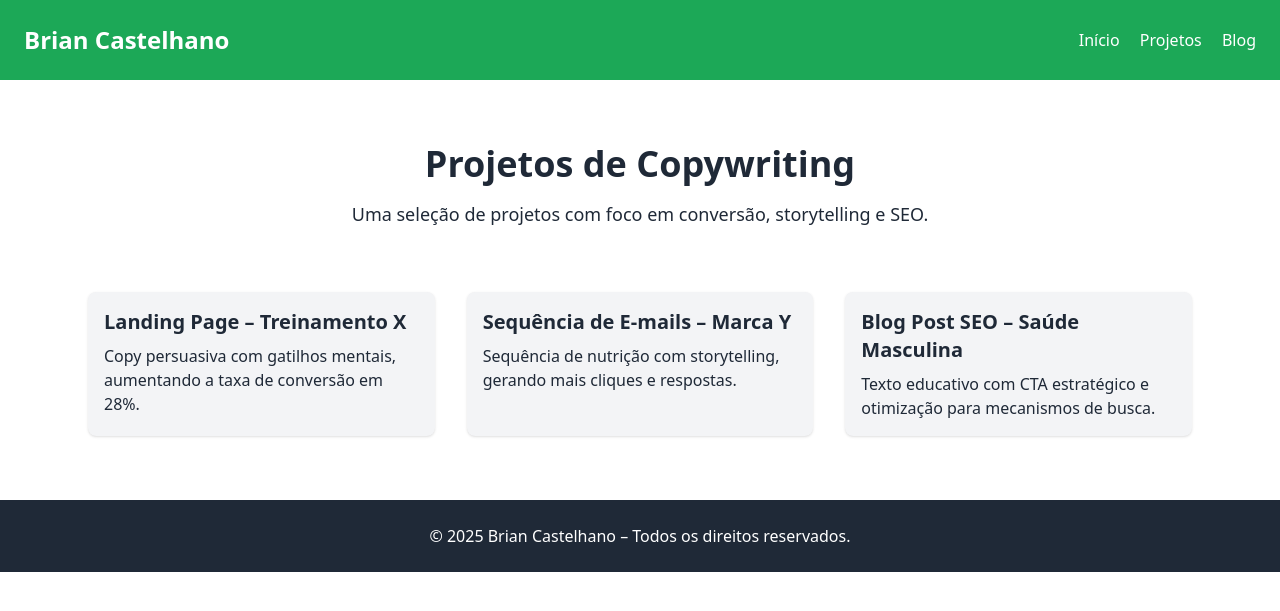
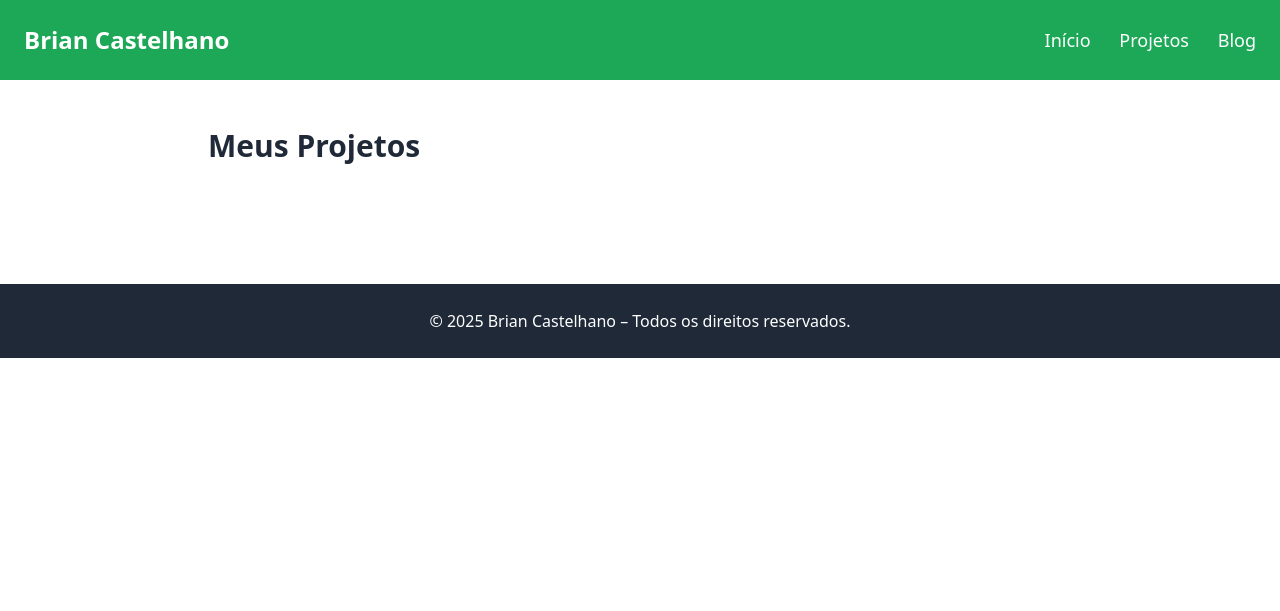
Before and after one commit to briantheengineer/briancopywriter.github.io, a Jekyll site: the page built from projetos.html, in a window 1280 px wide. Shown: the top 611 px of the page. Built offline with Jekyll 4.4.1, drawn with Linux system fonts in a browser that asks for light colours; nearby versions of some CDN libraries.

Commit message:
Update projetos.html

```diff
--- a/projetos.html
+++ b/projetos.html
@@ -1,53 +1,15 @@
-<!-- projetos.html -->
-<!DOCTYPE html>
-<html lang="pt-br">
-<head>
-  <meta charset="UTF-8" />
-  <meta name="viewport" content="width=device-width, initial-scale=1.0" />
-  <title>Projetos | Brian Castelhano</title>
-  <script src="https://cdn.tailwindcss.com"></script>
-</head>
-<body class="bg-white text-gray-800 font-sans">
-  <!-- Header -->
-  <header class="p-6 bg-[#1CA857] text-white flex justify-between items-center">
-    <h1 class="text-2xl font-bold">Brian Castelhano</h1>
-    <nav class="space-x-4">
-      <a href="index.html" class="hover:underline">Início</a>
-      <a href="projetos.html" class="hover:underline">Projetos</a>
-      <a href="blog.html" class="hover:underline">Blog</a>
-    </nav>
-  </header>
+---
+layout: default
+title: Projetos de Copywriting
+---
 
-  <!-- Título -->
-  <section class="text-center py-16 px-6">
-    <h2 class="text-4xl font-bold mb-4">Projetos de Copywriting</h2>
-    <p class="text-lg max-w-2xl mx-auto">
-      Uma seleção de projetos com foco em conversão, storytelling e SEO.
-    </p>
-  </section>
+<h2 class="text-3xl font-bold mb-6">Meus Projetos</h2>
 
-  <!-- Lista de Projetos -->
-  <section class="max-w-6xl mx-auto px-6 grid md:grid-cols-3 gap-8">
-    <div class="bg-gray-100 p-4 rounded-lg shadow">
-      <h3 class="font-bold text-xl mb-2">Landing Page – Treinamento X</h3>
-      <p>Copy persuasiva com gatilhos mentais, aumentando a taxa de conversão em 28%.</p>
-    </div>
-
-    <div class="bg-gray-100 p-4 rounded-lg shadow">
-      <h3 class="font-bold text-xl mb-2">Sequência de E-mails – Marca Y</h3>
-      <p>Sequência de nutrição com storytelling, gerando mais cliques e respostas.</p>
-    </div>
-
-    <div class="bg-gray-100 p-4 rounded-lg shadow">
-      <h3 class="font-bold text-xl mb-2">Blog Post SEO – Saúde Masculina</h3>
-      <p>Texto educativo com CTA estratégico e otimização para mecanismos de busca.</p>
-    </div>
-
-    <!-- Adicione mais blocos como esses conforme seus projetos -->
-  </section>
-
-  <footer class="bg-gray-800 text-white text-center py-6 mt-16">
-    © 2025 Brian Castelhano – Todos os direitos reservados.
-  </footer>
-</body>
-</html>
+<ul class="space-y-6">
+  {% for project in site.projects %}
+    <li>
+      <a href="{{ project.url }}" class="text-2xl text-blue-600 font-semibold hover:underline">{{ project.title }}</a>
+      <p class="mt-2">{{ project.excerpt | strip_html | truncate: 150 }}</p>
+    </li>
+  {% endfor %}
+</ul>
```
